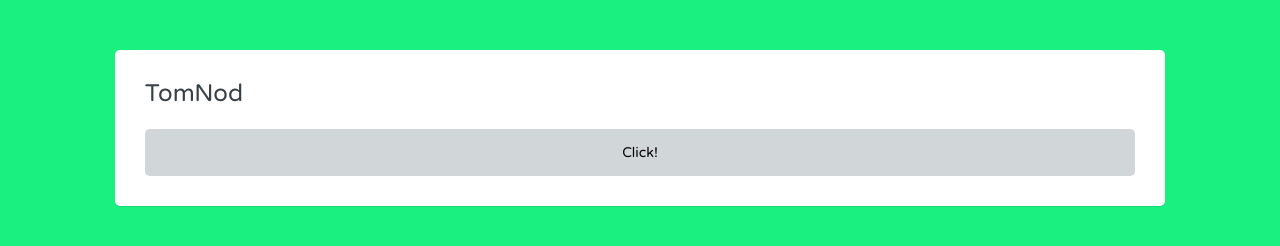
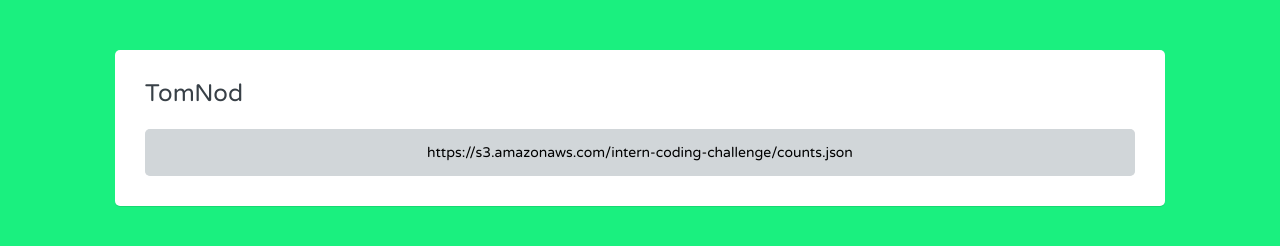
Before and after one commit to amgoodman5/TMN-intern-Challenge, a plain HTML site: page index.html in a window 1280 px wide. Both pictures are taken after a click on the button "Click!". Drawn offline with nearby package versions, Linux system fonts and the light colour scheme; no server answers.

Commit message:
no message

```diff
--- a/index.html
+++ b/index.html
@@ -2,7 +2,7 @@
 <html>
 <head>
     <meta charset="utf-8">
-    <title>TonNod API Call</title>
+    <title>TomNod API Call</title>
     <link href='http://fonts.googleapis.com/css?family=Varela+Round' rel='stylesheet' type='text/css'>
     <link rel="stylesheet" href="css/main.css">
     <script src="https://cdnjs.cloudflare.com/ajax/libs/jquery/3.0.0-alpha1/jquery.min.js"></script>
@@ -30,7 +30,5 @@
     </div>
 </div>
 </body>
-<script>
 
-</script>
 </html>
--- a/js/index.js
+++ b/js/index.js
@@ -8,7 +8,8 @@
 
 
         var tnAPI = "https://s3.amazonaws.com/intern-coding-challenge/counts.json";
-        var icons = $(this).text();
+        var icons = $(this).text(tnAPI);
+
 
         function displayIcon(data) {
             //tn is TomNod
@@ -22,7 +23,7 @@
             tnHTML += '</ul>';
             $('#icons').html(tnHTML);
         }
-        $.getJSON(tnAPI, null, displayIcon);
+        $.getJSON(tnAPI,icons, displayIcon);
 
 
 
```
